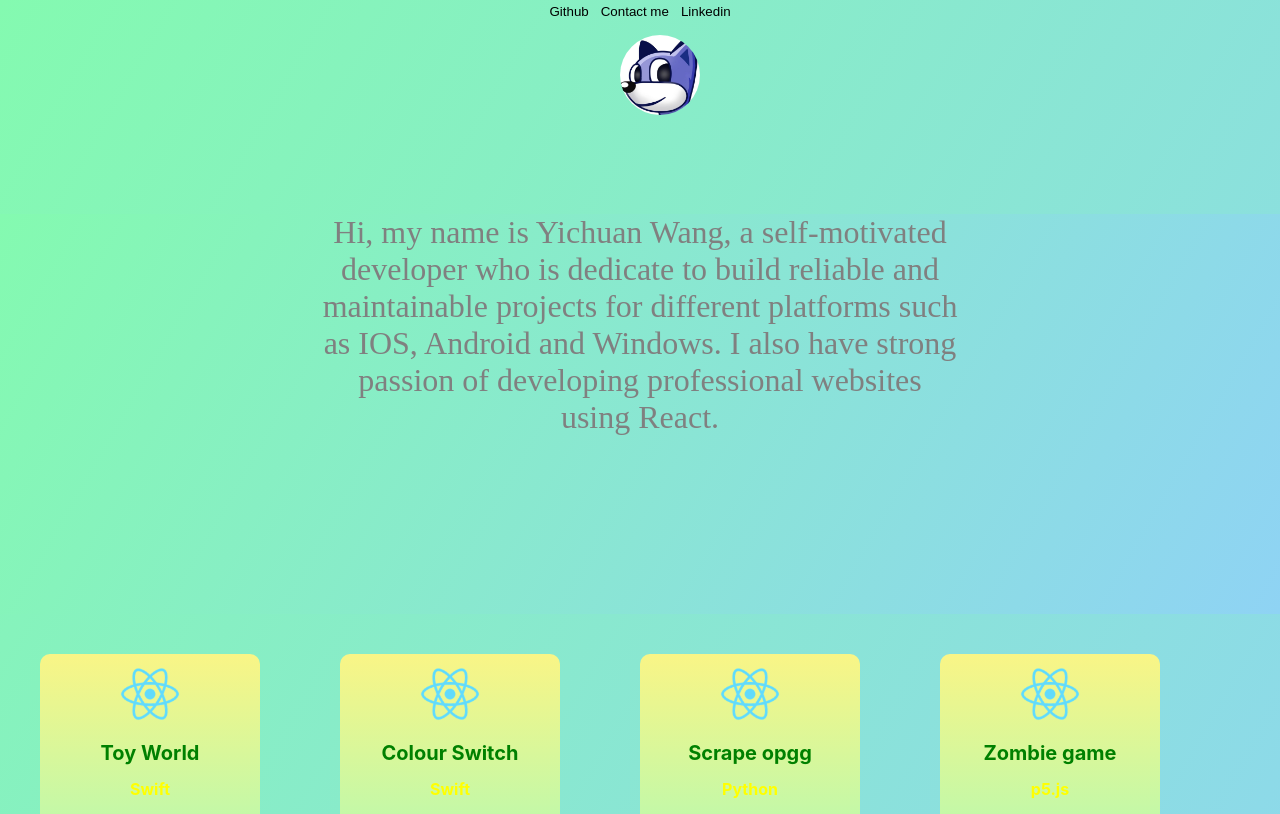
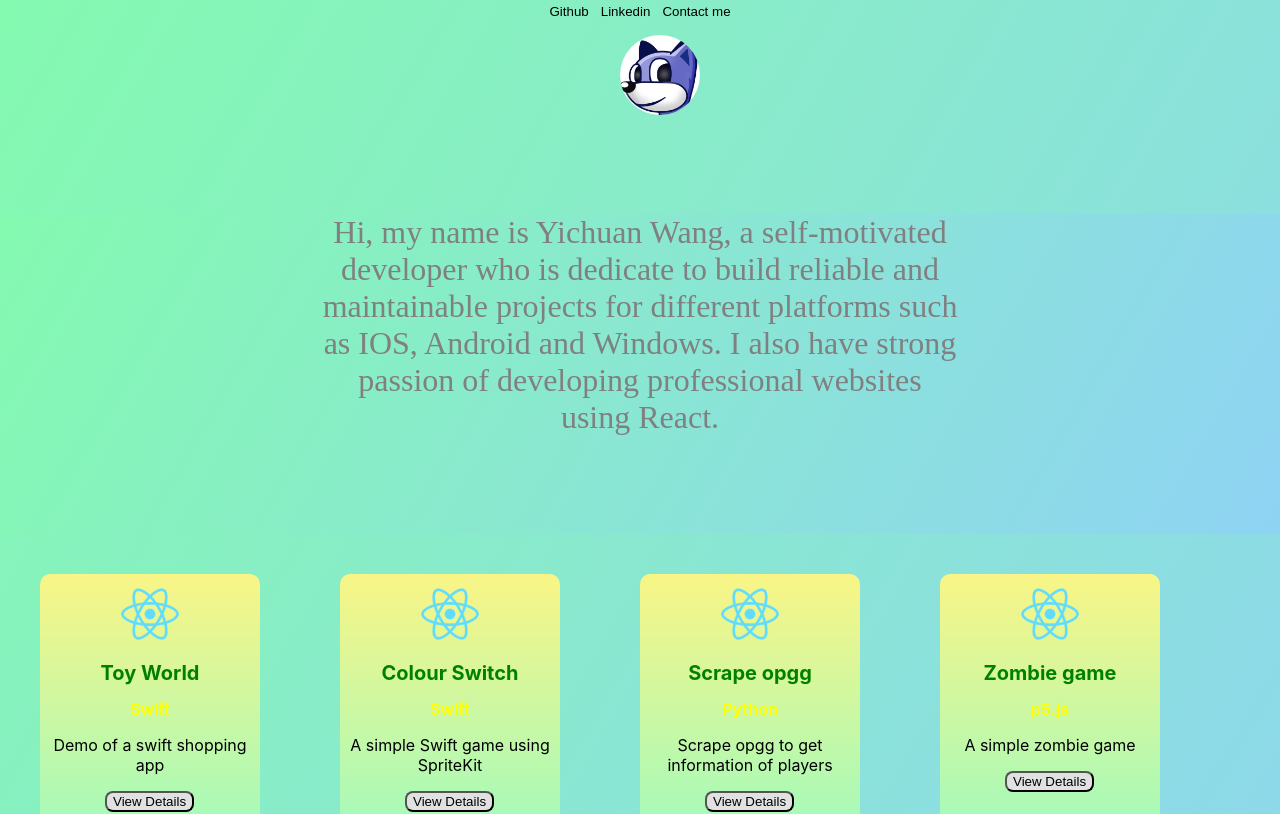
Before and after one commit to ImBeemoX/MyProjectGalary, a React (Create React App) app: page / in a window 1280 px wide. Shown: the top 814 px of the page. Built offline with nearby package versions, Linux system fonts and the light colour scheme.

Commit message:
update styling

```diff
--- a/src/App.css
+++ b/src/App.css
@@ -134,7 +134,7 @@
   background-image: linear-gradient(120deg, #84fab0 0%, #8fd3f4 100%);
   background-position: center;
   background-size: cover;
-  min-height: 50vh;
+  min-height: 40vh;
   min-width: 100vh;
 }
 
--- a/src/components/navigationbar.js
+++ b/src/components/navigationbar.js
@@ -4,11 +4,9 @@ import '../App.css'
 const Navigationbar = () => {
     return(
        <div className = "navigationabr">
-
            <button className = "navigationbuttons" variant="outline-primary">Github</button>
+           <button className = "navigationbuttons" variant="outline-primary">Linkedin</button>
            <button className = "navigationbuttons" variant="outline-primary">Contact me</button>
-           <button className = "navigationbuttons" variant="outline-primary">Linkedin</button>
-
        </div>
     )
 }
```
